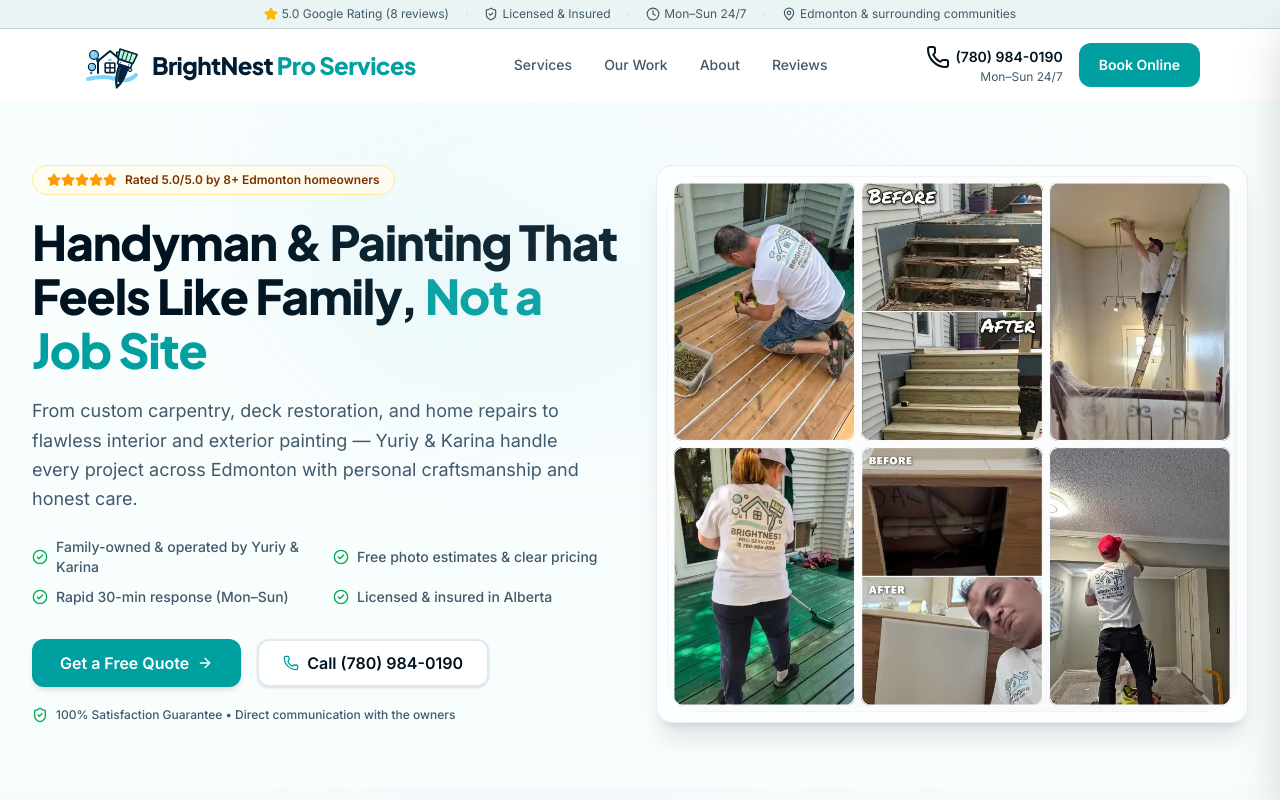
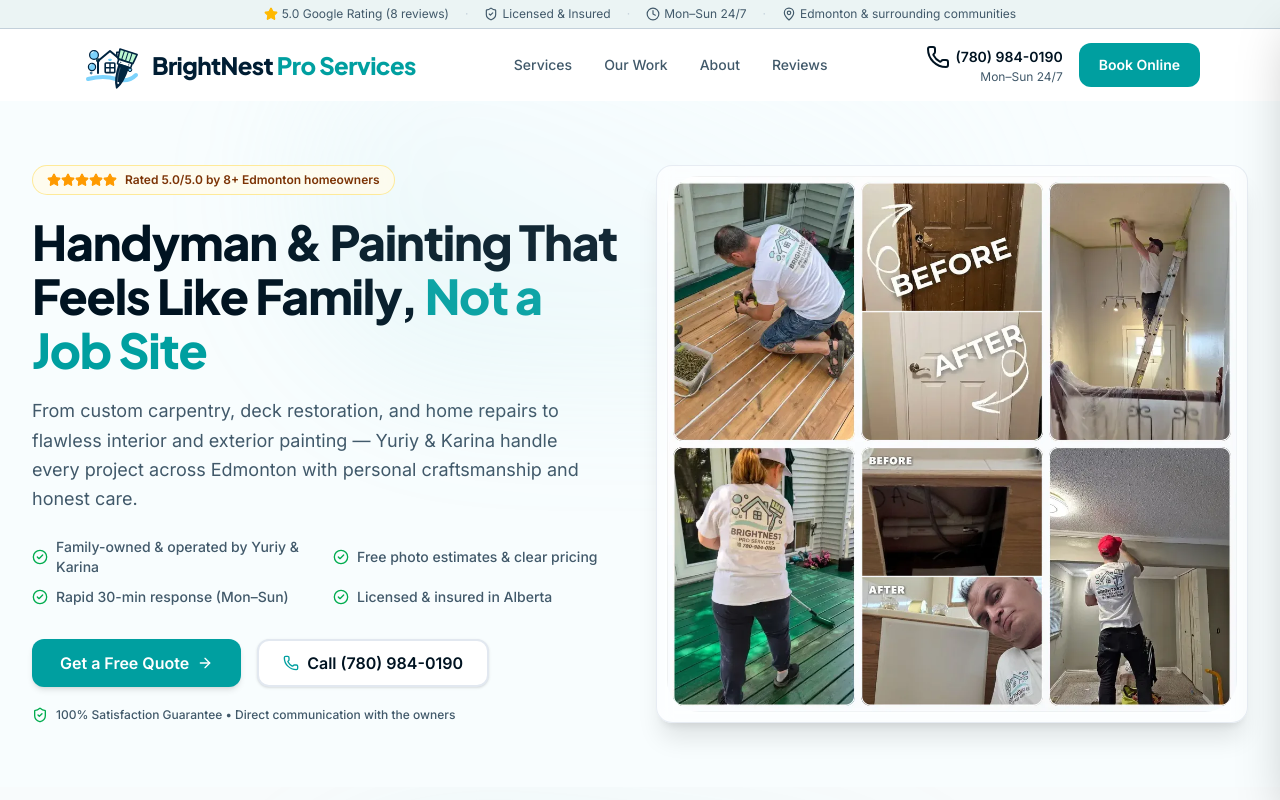
Before and after one commit to TarasBuba/brightnest-pro-clone, a Next.js app: page / in a window 1280 px wide. Shown: the top 800 px of the page. Built offline with nearby package versions, Linux system fonts and the light colour scheme.

Commit message:
feat: replace stairs with doors in hero collage v6

```diff
--- a/src/widgets/hero-section/ui/hero-section.tsx
+++ b/src/widgets/hero-section/ui/hero-section.tsx
@@ -100,10 +100,10 @@
               <div className="relative flex-1 flex flex-col overflow-hidden rounded-2xl border border-slate-200/80 bg-white/60 p-2 shadow-xl backdrop-blur-sm sm:p-2.5 transition-all duration-300 hover:shadow-2xl">
                 <div className="relative w-full aspect-[1068/1000] lg:aspect-auto lg:flex-1">
                   <Image
-                    src="/images/hero/collage/hero-collage-v5.webp"
+                    src="/images/hero/collage/hero-collage-v6.webp"
                     priority
                     fetchPriority="high"
-                    alt="BrightNest Pro Services craftsmanship collage: deck board assembly and protective sealing by Yuriy & Karina, before-and-after staircase and bathtub access panel repairs, high-ceiling painting prep, and drywall archway finishing in Edmonton"
+                    alt="BrightNest Pro Services craftsmanship collage: deck board assembly and protective sealing by Yuriy & Karina, before-and-after interior door and bathtub access panel repairs, high-ceiling painting prep, and drywall archway finishing in Edmonton"
                     fill
                     sizes="(min-width: 1024px) 50vw, 100vw"
                     className="rounded-xl object-fill"
```
Also changed, not shown: public/images/hero/collage/hero-collage-v5.webp (deleted), public/images/hero/collage/hero-collage-v6.webp (added).
